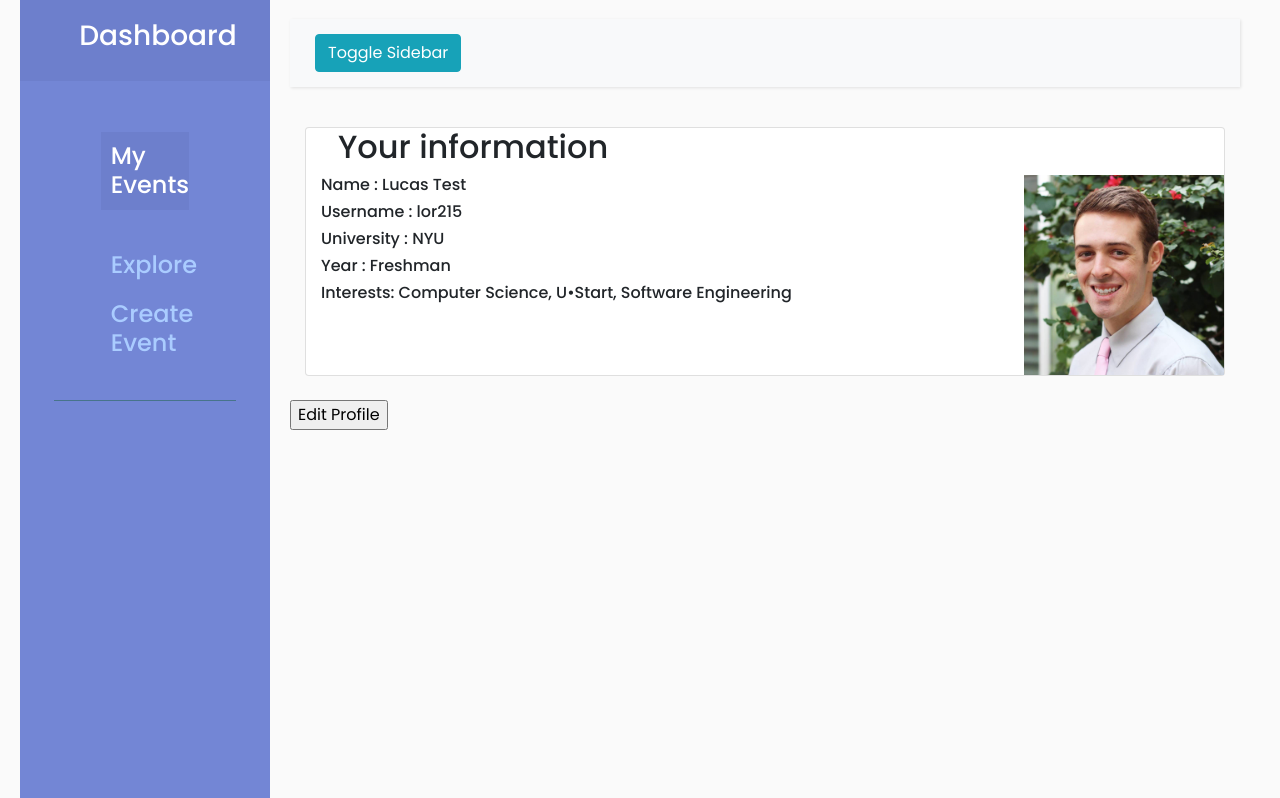
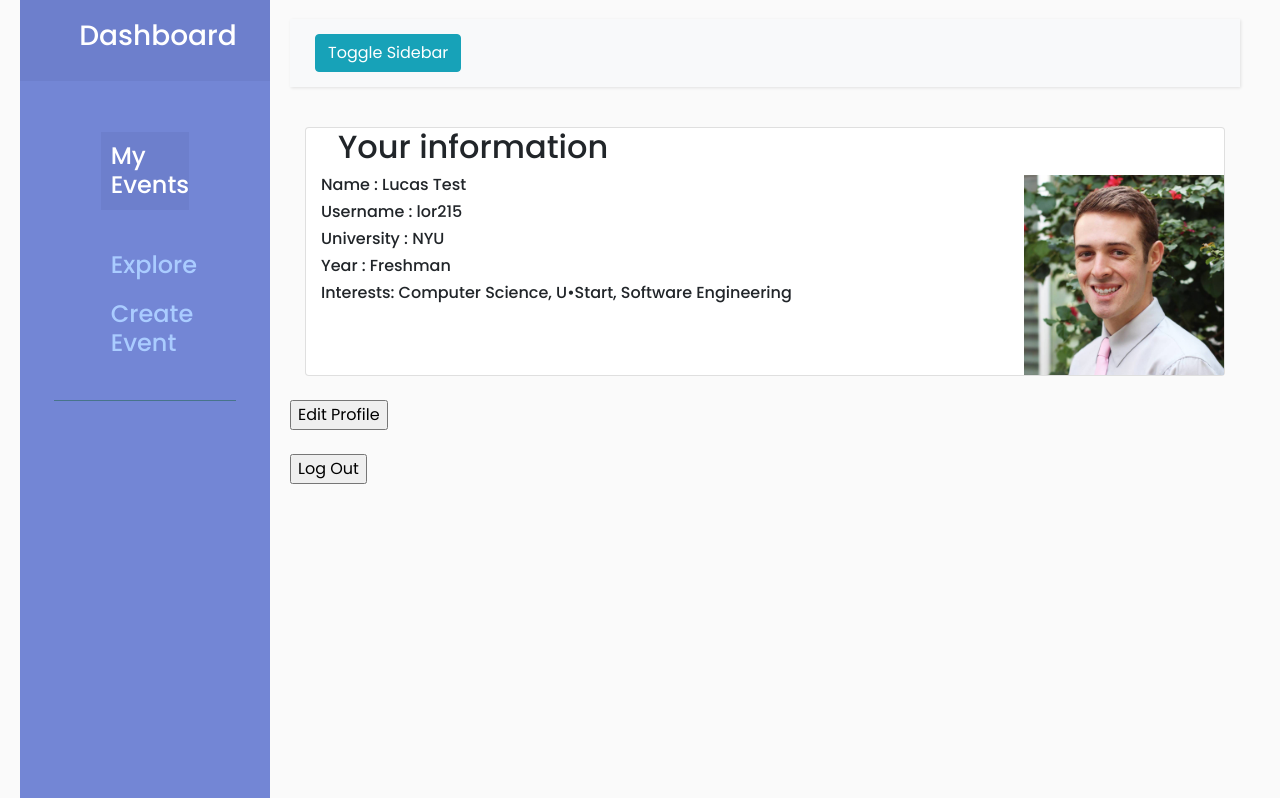
Before and after one commit to ldorourke/CS-4523-Senior-Design, a Django app: page /viewProfile/ in a window 1280 px wide. Shown: the part 129-927 px from the top of the page. Run offline with Django 3.2, Linux system fonts and the light colour scheme; a user stored in the database is signed in; data comes from the database, SQL or seed files in the repository; both versions use the stored data as it was after the commit; some libraries are stand-ins or nearby versions.

Commit message:
Adding logout functionality

```diff
--- a/seniordesign/templates/account/viewProfile.html
+++ b/seniordesign/templates/account/viewProfile.html
@@ -26,5 +26,9 @@
 <form action="/updateProfile">
     <input type="submit" value="Edit Profile" />
 </form>
+<br>
+<form action="/">
+    <input type="submit" value="Log Out" />
+</form>
 
 {% endblock content %}
```
Also changed, not shown: db.sqlite3.
